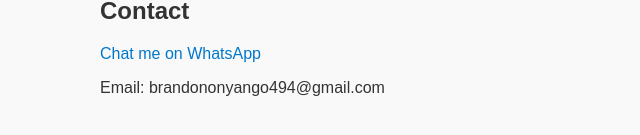
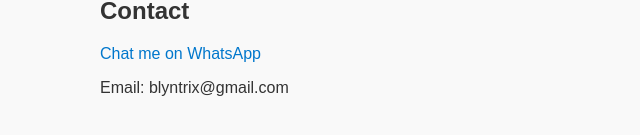
Before and after one commit to Blyntrix/Blyntrix, a plain HTML site: page index.html in a window 1280 px wide. Shown: the part 399-534 px from the top of the page, without its empty margins (240-880 px from the left). Drawn offline with Linux system fonts and the light colour scheme.

Commit message:
Update index.html

```diff
--- a/index.html
+++ b/index.html
@@ -50,7 +50,7 @@
 
     <h2>Contact</h2>
     <p><a href="https://wa.link/example">Chat me on WhatsApp</a></p>
-    <p>Email: brandononyango494@gmail.com</p>
+    <p>Email: blyntrix@gmail.com</p>
   </div>
 </body>
 </html>
```
